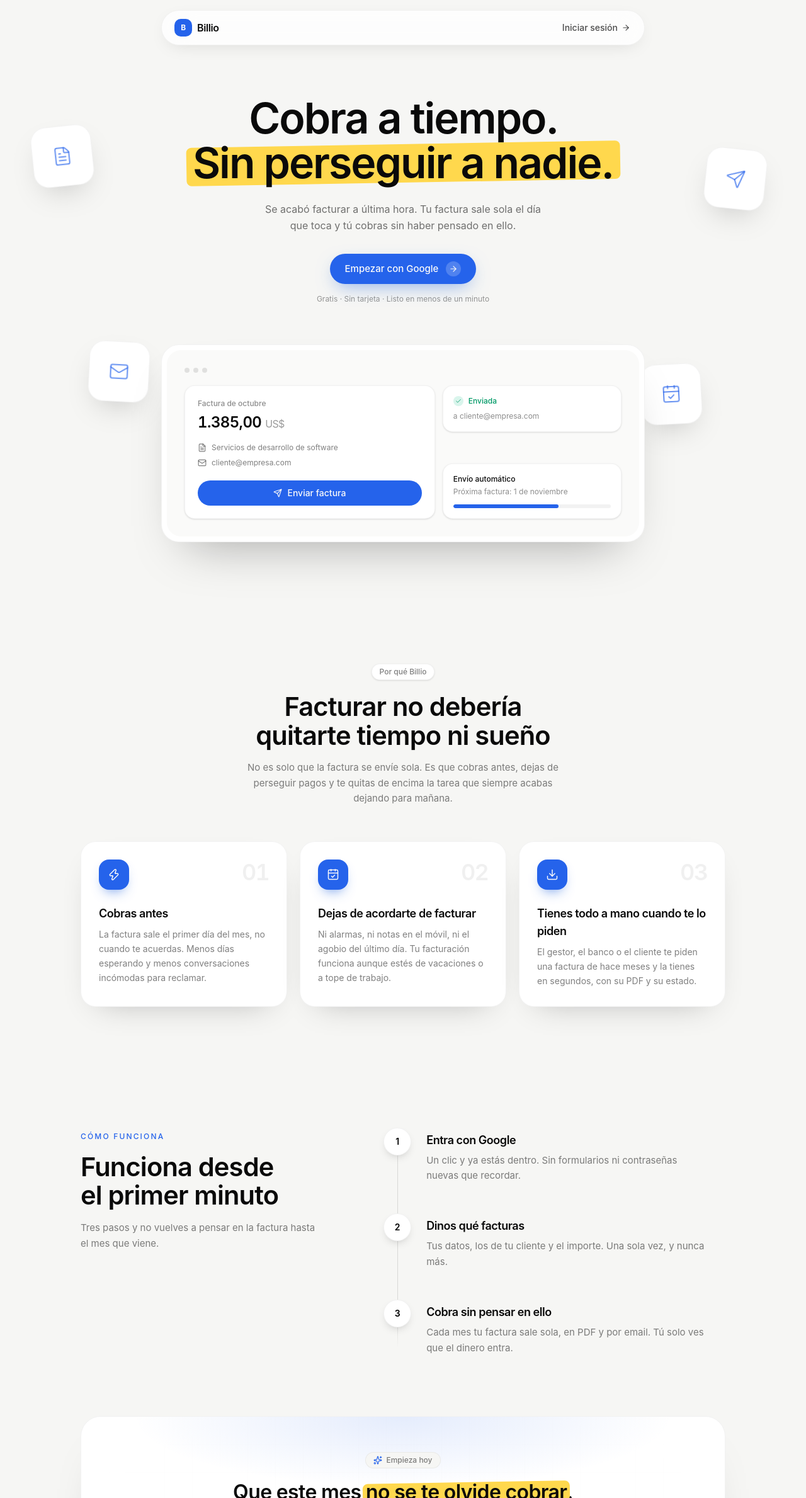
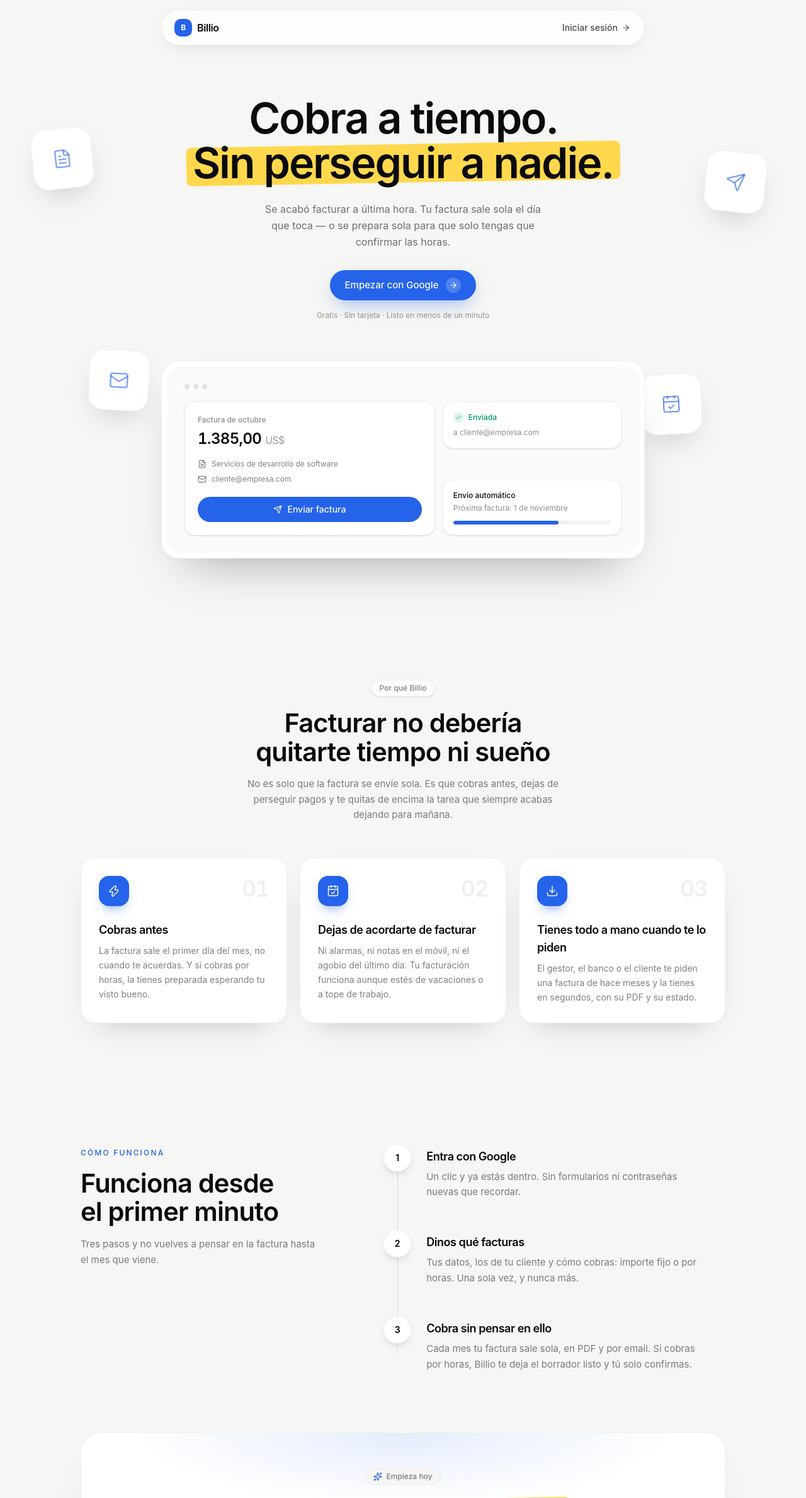
Before and after one commit to fredarcito/billio, a Next.js app: page / in a window 1280 px wide. Shown: the top 2379 px of the page at 63% size. Built offline with nearby package versions, Linux system fonts and the light colour scheme; no server answers.

Commit message:
fix home

```diff
--- a/app/page.js
+++ b/app/page.js
@@ -23,7 +23,7 @@
     icon: Zap,
     title: "Cobras antes",
     description:
-      "La factura sale el primer día del mes, no cuando te acuerdas. Menos días esperando y menos conversaciones incómodas para reclamar.",
+      "La factura sale el primer día del mes, no cuando te acuerdas. Y si cobras por horas, la tienes preparada esperando tu visto bueno.",
   },
   {
     icon: CalendarCheck,
@@ -46,11 +46,13 @@
   },
   {
     title: "Dinos qué facturas",
-    description: "Tus datos, los de tu cliente y el importe. Una sola vez, y nunca más.",
+    description:
+      "Tus datos, los de tu cliente y cómo cobras: importe fijo o por horas. Una sola vez, y nunca más.",
   },
   {
     title: "Cobra sin pensar en ello",
-    description: "Cada mes tu factura sale sola, en PDF y por email. Tú solo ves que el dinero entra.",
+    description:
+      "Cada mes tu factura sale sola, en PDF y por email. Si cobras por horas, Billio te deja el borrador listo y tú solo confirmas.",
   },
 ];
 
@@ -144,8 +146,8 @@
           </h1>
 
           <p className="relative mx-auto mt-6 max-w-md text-[15px] leading-relaxed text-pretty text-black/55 sm:text-base">
-            Se acabó facturar a última hora. Tu factura sale sola el día que toca y tú
-            cobras sin haber pensado en ello.
+            Se acabó facturar a última hora. Tu factura sale sola el día que toca — o se
+            prepara sola para que solo tengas que confirmar las horas.
           </p>
 
           <div className="relative mt-8 flex justify-center">
```
